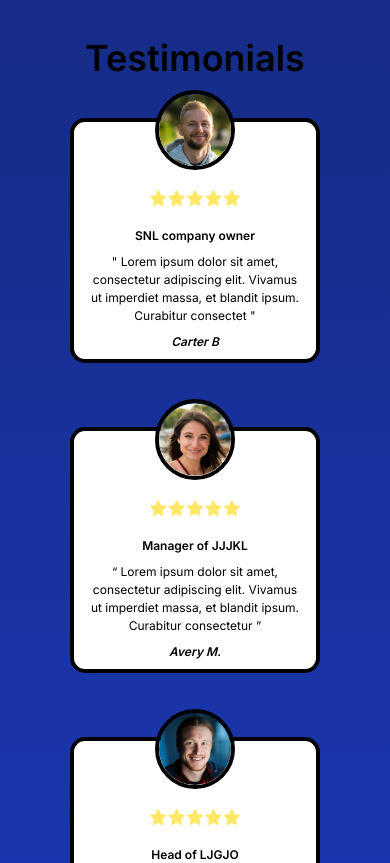
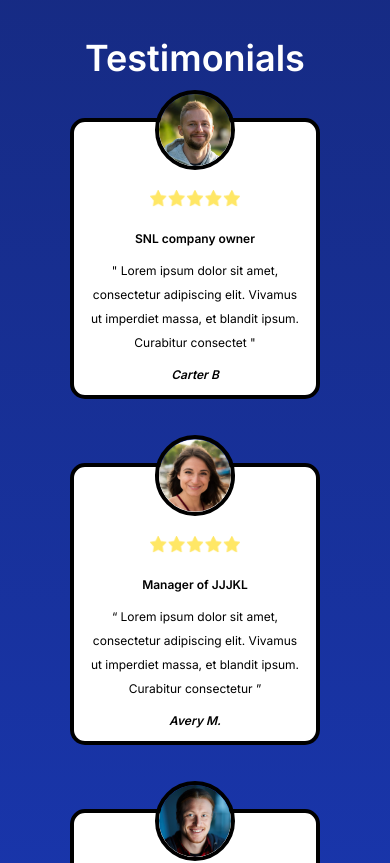
Before and after one commit to IfraShafique/NextJsUIDesign, a Next.js app: page / in a window 390 px wide. Shown: the part 1550-2413 px from the top of the page. Built offline with nearby package versions, Linux system fonts and the light colour scheme.

Commit message:
Committed

```diff
--- a/app/page.js
+++ b/app/page.js
@@ -12,7 +12,7 @@ import Footer from "@/components/ui/footer";
 export default function Home() {
   return (
     <>
-      <div className=" w-[100%] h-[100%] bg-gradient-to-b from-[#06234B] to-[#1a3bc0] via-[#162A81]">
+      <div className=" w-[100%] h-[100%] bg-gradient-to-b from-[#06234B] to-[#1a3bc0] via-[#162A81] text-white">
 
         <div>
           <Header />
--- a/components/ui/Testimonials.js
+++ b/components/ui/Testimonials.js
@@ -14,7 +14,7 @@ export default function Testitionals() {
         <h1 className='sm:text-6xl text-4xl font-semibold loading-[72.61] text-center '>Testimonials</h1>
 
       {/* cards */}
-      <div className='flex max-md:flex-col justify-center items-center mt-10 sm:mt-24  max-md:text-[12px]  text-black text-center'>
+      <div className='flex max-md:flex-col justify-center items-center mt-10 sm:mt-24  max-md:text-[12px] text-base text-black text-center'>
         {/* first card */}
         <div className=' md:w-[30%] w-[80%] xl:h-[37vh]  bg-[#FFFF] rounded-[15px] border-black border-4 sm:mr-2 max-md:mb-16'>
         <Image
```
